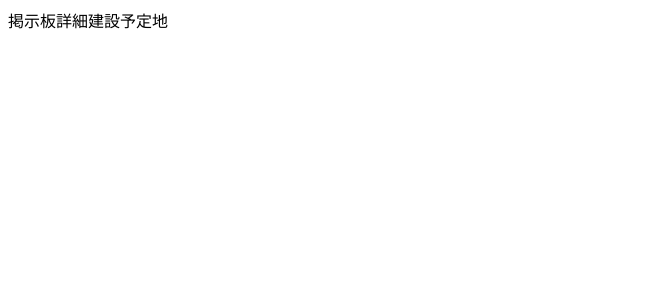
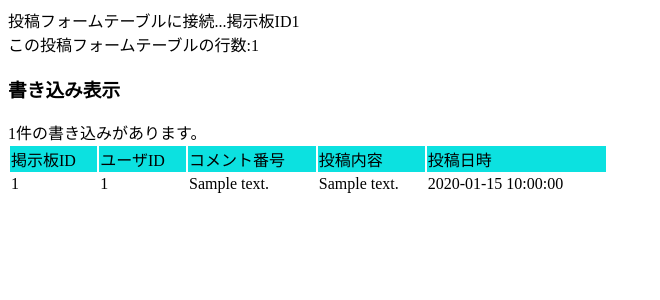
Before and after one commit to GreenBAKARI/kocote, a PHP site: page /bulletin/bulletin_detail.php in a window 1280 px wide. Shown: the top 300 px of the page, without its empty margins (0-660 px from the left). Run offline with PHP 8.4, Linux system fonts and the light colour scheme; tables that the repository leaves empty or names only in its code hold one stand-in row (values such as "Sample post").

Commit message:
DBとの接続部分を記述(テーブルの切り替えその他諸々ができるようになりたい)

```diff
--- a/bulletin/bulletin_detail.php
+++ b/bulletin/bulletin_detail.php
@@ -1,3 +1,70 @@
+<!--掲示板詳細 -->
 <?php
-echo "掲示板詳細建設予定地";
-?>
+//変数に各種設定を代入(ここを書き換えると他のデータベースにも接続できる)
+$url = "localhost";
+$user = "root";
+$pass = "kappaebisen";
+$db = "bulletin";
+//掲示板の選択(とりあえず)
+$bbs_id = 1;
+
+//MySQLへ接続
+//成功したら接続IDが、失敗したらfalse(0)が返る。
+$link = mysql_connect($url, $user, $pass) or die("MySQLへの接続に失敗しました。");
+
+//データベースの選択
+$sdb = mysql_select_db($db, $link) or die("データベースの選択に失敗しました。");
+
+//クエリの送信
+if($bbs_id == 1){
+$sql = "SELECT * FROM pf";
+  $result = mysql_query($sql, $link);
+}else if($bbs_id == 2){
+  $sql = "SELECT * FROM pf2";
+    $result = mysql_query($sql, $link);
+}else{
+    die("クエリの送信に失敗しました。<br />SQL:".$sql);
+}
+//結果セットの行数を取得する
+$rows = mysql_num_rows($result);
+
+//pfテーブルデータを表示
+$temp_html = "";//初期化(undefined variableエラーを非表示にするため)
+if($rows){
+  while($row = mysql_fetch_array($result)){
+    $temp_html .="<tr>";
+    $temp_html .= "<td>".$row["bb_id"]."</td><td>".$row["user_id"]."</td><td>".$row["comment_num"]."</td><td>".$row["posted_content"]."</td><td>".$row["posted_date"]."</td>";
+    $temp_html .="</tr>\n";
+  }
+  $msg = $rows."件の書き込みがあります。";
+}else{
+  $msg = "書き込みはありません。";
+}
+
+
+//結果保持用メモリを解放する
+mysql_free_result($result);
+
+//MySQLへの接続を切断する
+mysql_close($link) or die("MySQL切断に失敗しました。");
+ ?>
+
+
+<html>
+<head>
+  <title>掲示板詳細</title>
+</head>
+<body>
+  投稿フォームテーブルに接続...掲示板ID<?=$bbs_id?><br />
+  この投稿フォームテーブルの行数:<?=$rows?><br />
+
+  <h3>書き込み表示</h3>
+  <?=$msg?>
+  <table width = "600" border = "0">
+    <tr bgcolor = "##cae12e">
+      <td>掲示板ID</td> <td>ユーザID</td> <td>コメント番号</td> <td>投稿内容</td> <td>投稿日時</td>
+     </tr>
+    <?=$temp_html?>
+  </table>
+</body>
+</html>
```
